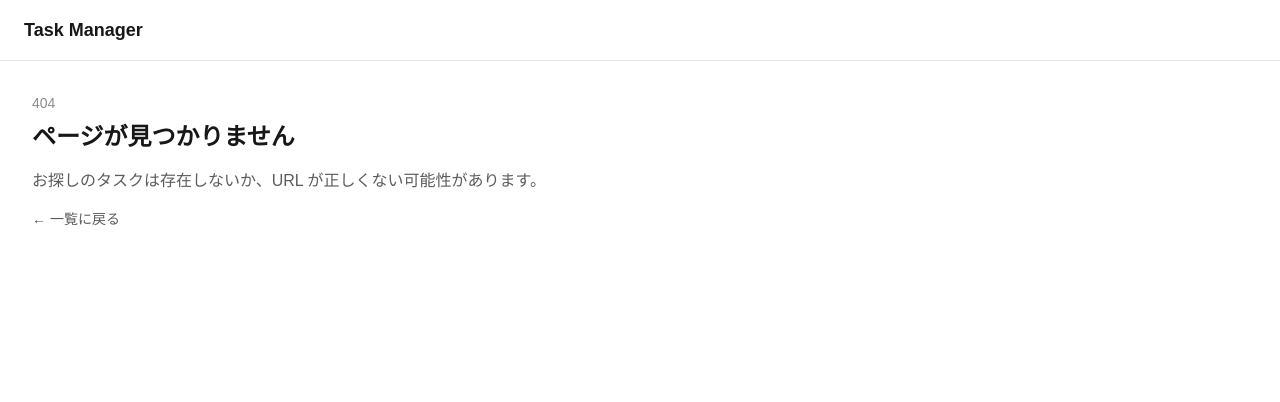
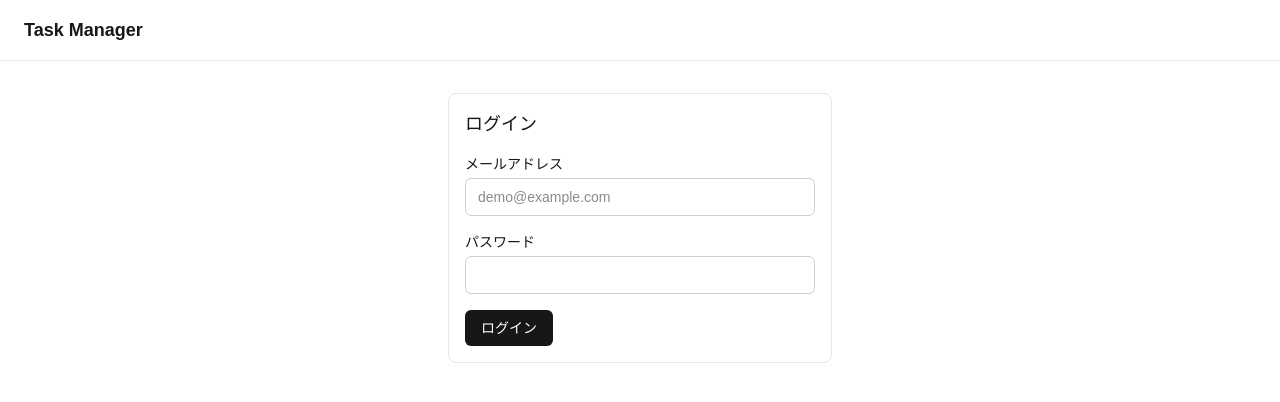
Before and after one commit to nonoy-dev/task-manager-nextjs, a Next.js app: page /login in a window 1280 px wide. Before the commit this address had no page. Shown: the top 402 px of the page. Built offline with nearby package versions, Linux system fonts and the light colour scheme.

Commit message:
feat: add login page UI
Add /login with a client LoginForm so auth can collect email and
password before wiring the sessions API.

```diff
--- /dev/null
+++ b/app/login/page.tsx
@@ -0,0 +1,9 @@
+import { LoginForm } from "@/components/auth/LoginForm";
+
+export default function LoginPage() {
+  return (
+    <main className="mx-auto w-full max-w-md p-8">
+      <LoginForm />
+    </main>
+  );
+}
--- /dev/null
+++ b/components/auth/LoginForm.tsx
@@ -0,0 +1,60 @@
+"use client";
+
+import { useState } from "react";
+import { FormTextField } from "@/components/shared/form";
+
+type LoginFormValues = {
+  email: string;
+  password: string;
+};
+
+const initialValues: LoginFormValues = {
+  email: "",
+  password: "",
+};
+
+export function LoginForm() {
+  const [values, setValues] = useState<LoginFormValues>(initialValues);
+
+  function handleSubmit(event: React.SubmitEvent<HTMLFormElement>) {
+    event.preventDefault();
+  }
+
+  return (
+    <form
+      className="rounded-lg border border-foreground/10 p-4"
+      noValidate
+      onSubmit={handleSubmit}
+    >
+      <h1 className="text-lg font-medium">ログイン</h1>
+
+      <div className="mt-4 flex flex-col gap-4">
+        <FormTextField
+          label="メールアドレス"
+          type="email"
+          name="email"
+          autoComplete="email"
+          value={values.email}
+          placeholder="demo@example.com"
+          onChange={(email) => setValues((prev) => ({ ...prev, email }))}
+        />
+
+        <FormTextField
+          label="パスワード"
+          type="password"
+          name="password"
+          autoComplete="current-password"
+          value={values.password}
+          onChange={(password) => setValues((prev) => ({ ...prev, password }))}
+        />
+
+        <button
+          type="submit"
+          className="w-fit rounded-md bg-foreground px-4 py-2 text-sm text-background disabled:opacity-50"
+        >
+          ログイン
+        </button>
+      </div>
+    </form>
+  );
+}
```
